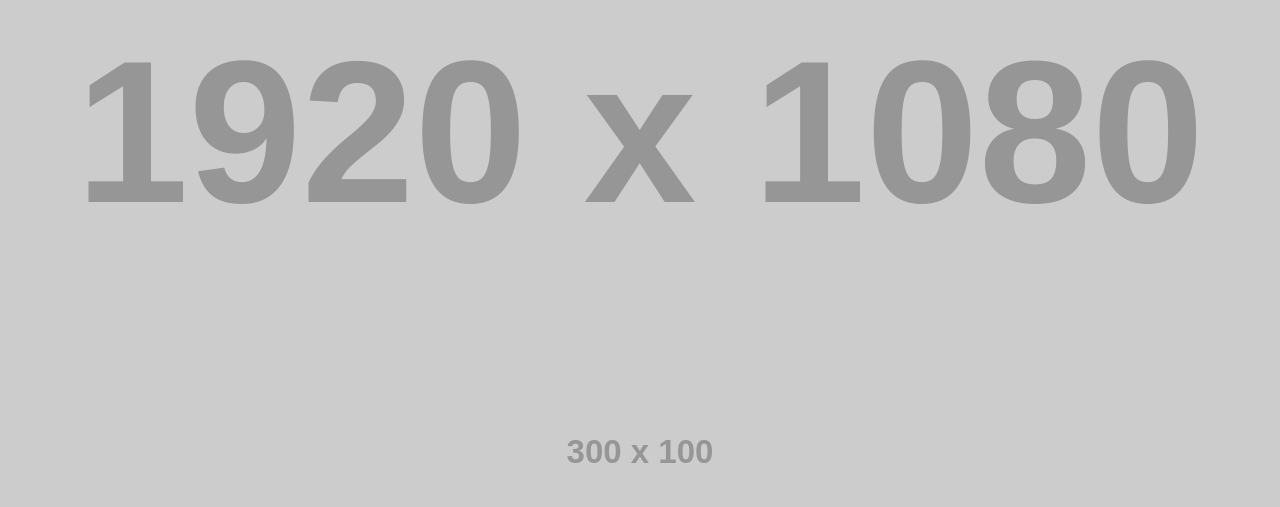
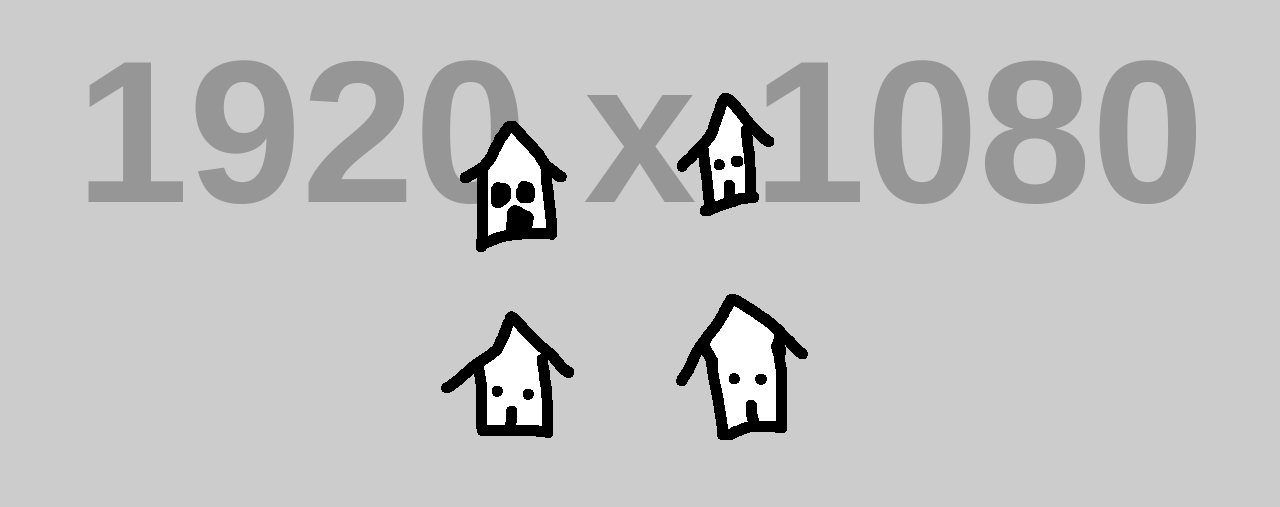
Before and after one commit to ericamaya-eng/suburbs, a plain HTML site: page index.html in a window 1280 px wide. Shown: the part 252-759 px from the top of the page. Drawn offline with Linux system fonts and the light colour scheme; placeholder pictures from the web are drawn by us.

Commit message:
Replace placeholder image with local image

```diff
--- a/index.html
+++ b/index.html
@@ -9,7 +9,7 @@
 <body class="page intro">
   <!-- Bottom-center clickable image that opens page2.html -->
   <a href="page2.html" class="bottom-center-link" aria-label="Go to next page">
-    <img src="https://via.placeholder.com/300x100?text=Click+Here" alt="Click to continue">
+    <img src="housesfar.png" alt="Click to continue">
   </a>
 </body>
 </html>
```
